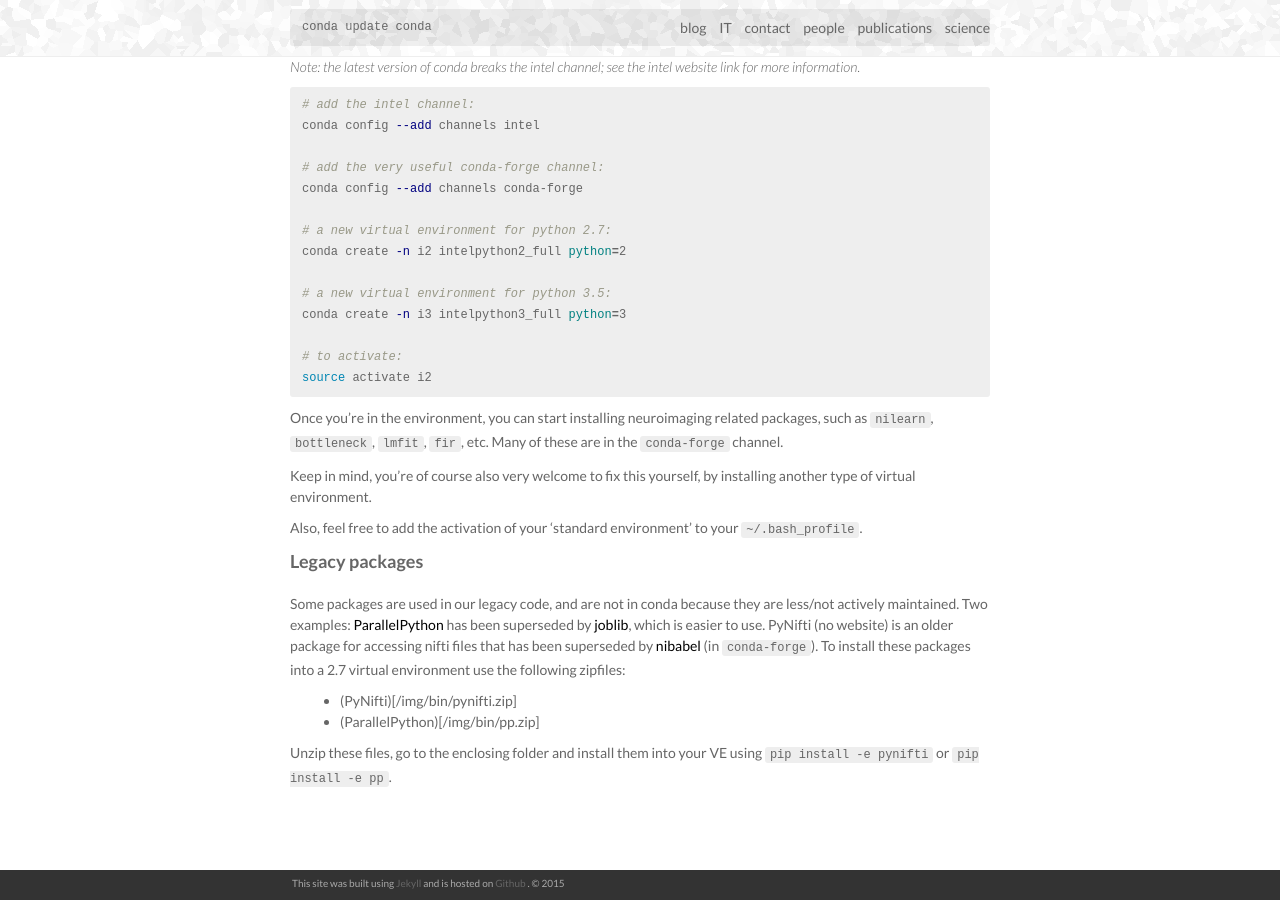
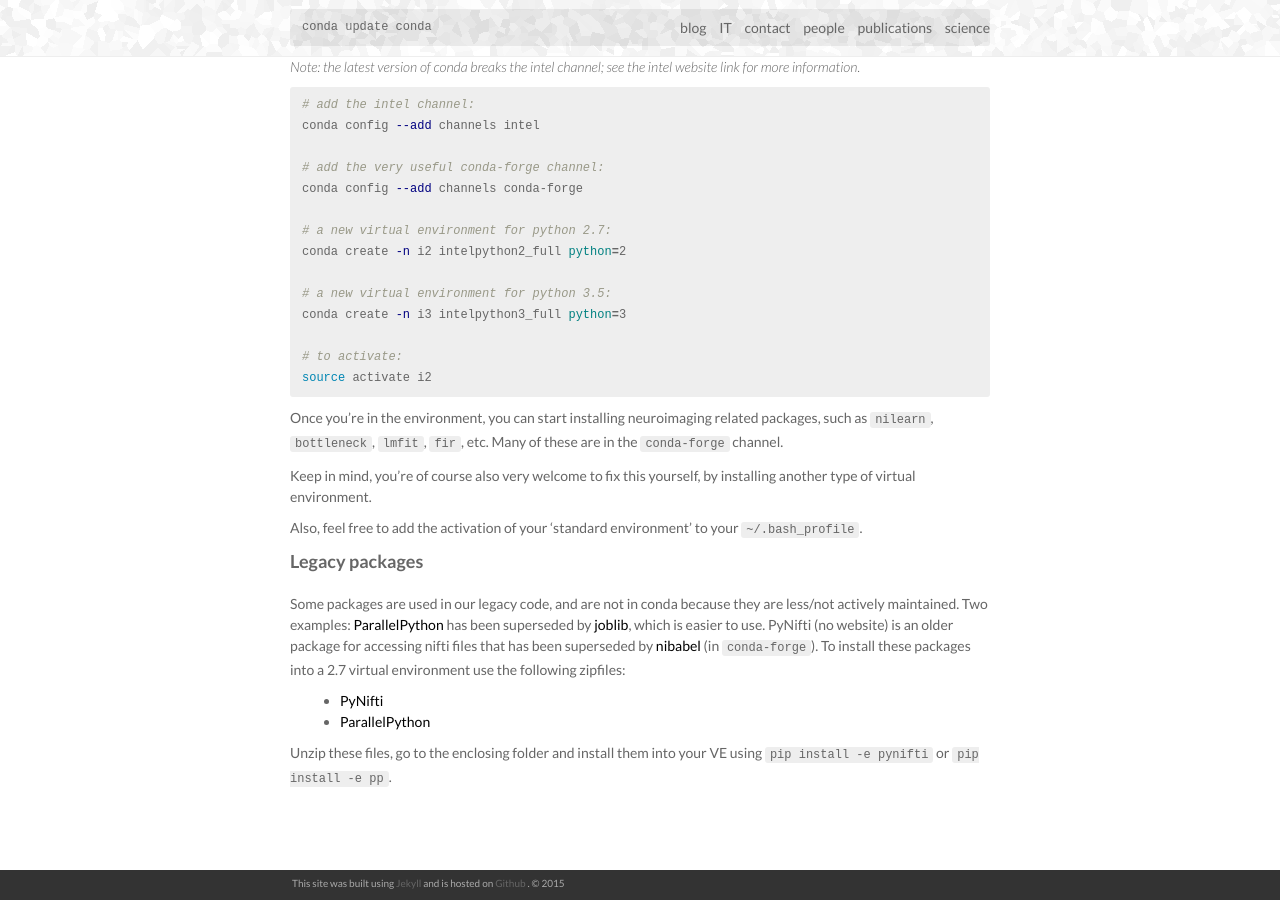
Before and after one commit to tknapen/tknapen.github.io, a Jekyll site: the page built from _IT/2016-09-14-python.markdown, in a window 1280 px wide and 900 px high, scrolled down 1155 px. Built offline with Jekyll 4.4.1, drawn with Linux system fonts in a browser that asks for light colours; nearby versions of some CDN libraries.

Commit message:
added zip files for legacy

```diff
--- a/_IT/2016-09-14-python.markdown
+++ b/_IT/2016-09-14-python.markdown
@@ -88,7 +88,7 @@
 <br />
 Some packages are used in our legacy code, and are not in conda because they are less/not actively maintained. Two examples: [ParallelPython](http://www.parallelpython.com) has been superseded by [joblib](https://pythonhosted.org/joblib/), which is easier to use. PyNifti (no website) is an older package for accessing nifti files that has been superseded by [nibabel](http://nipy.org/nibabel/) (in `conda-forge`). To install these packages into a 2.7 virtual environment use the following zipfiles:
 
-* (PyNifti)[/img/bin/pynifti.zip]
-* (ParallelPython)[/img/bin/pp.zip]
+* [PyNifti](/img/bin/pynifti.zip)
+* [ParallelPython](/img/bin/pp.zip)
 
 Unzip these files, go to the enclosing folder and install them into your VE using `pip install -e pynifti` or `pip install -e pp`.
```
